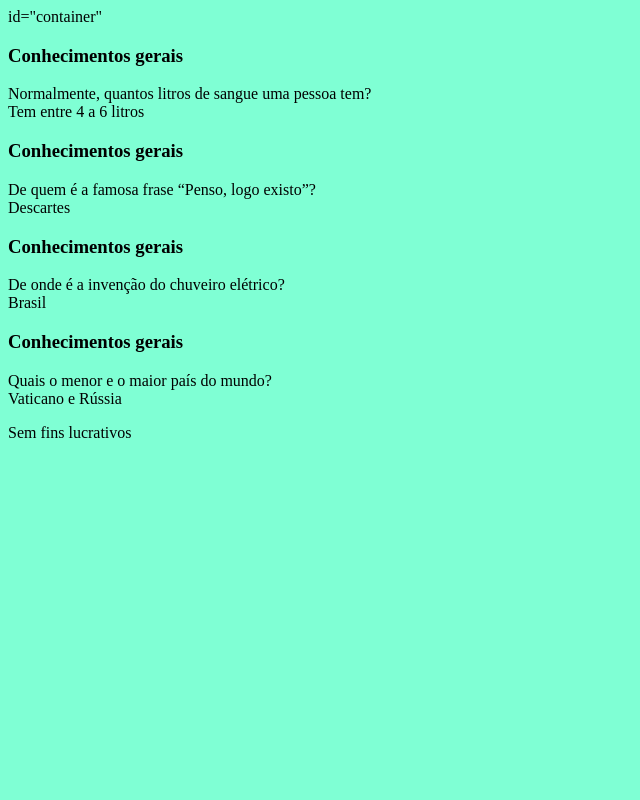
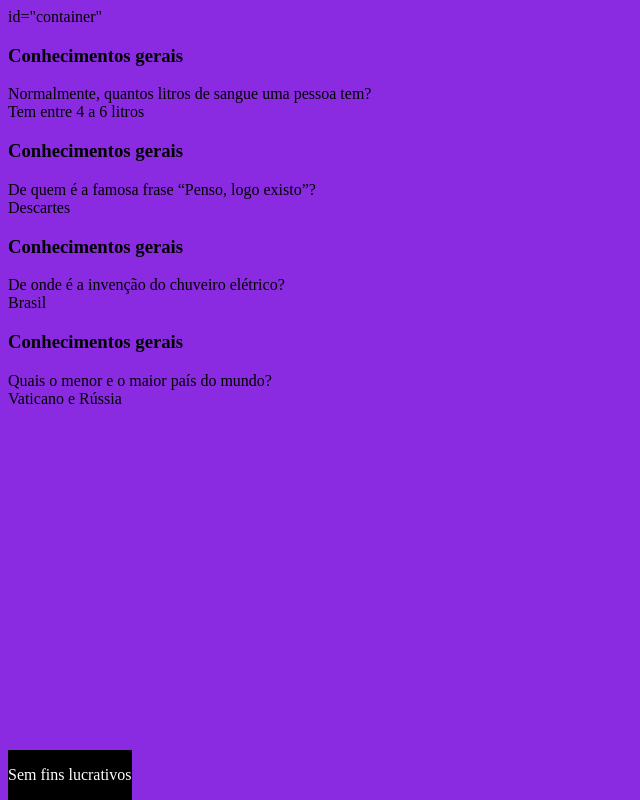
Before and after one commit to fernandakaiumi/CATGHOST, a plain HTML site: page index.html in a window 1280 px wide. Shown: the whole page, without its empty margins (0-640 px from the left). Drawn offline with Linux system fonts and the light colour scheme; files that its build step writes are made by us from their sources.

Commit message:
Add files via upload

```diff
--- a/style.css
+++ b/style.css
@@ -1,3 +1,11 @@
 body {
-    background-color: aquamarine;
+    background-color: blueviolet;
 }
+
+footer {
+    background-color: black;
+    color: white;
+    position: fixed;
+    bottom: 0;
+    width: 100;
+}
```
Also changed, not shown: 1 other file.
